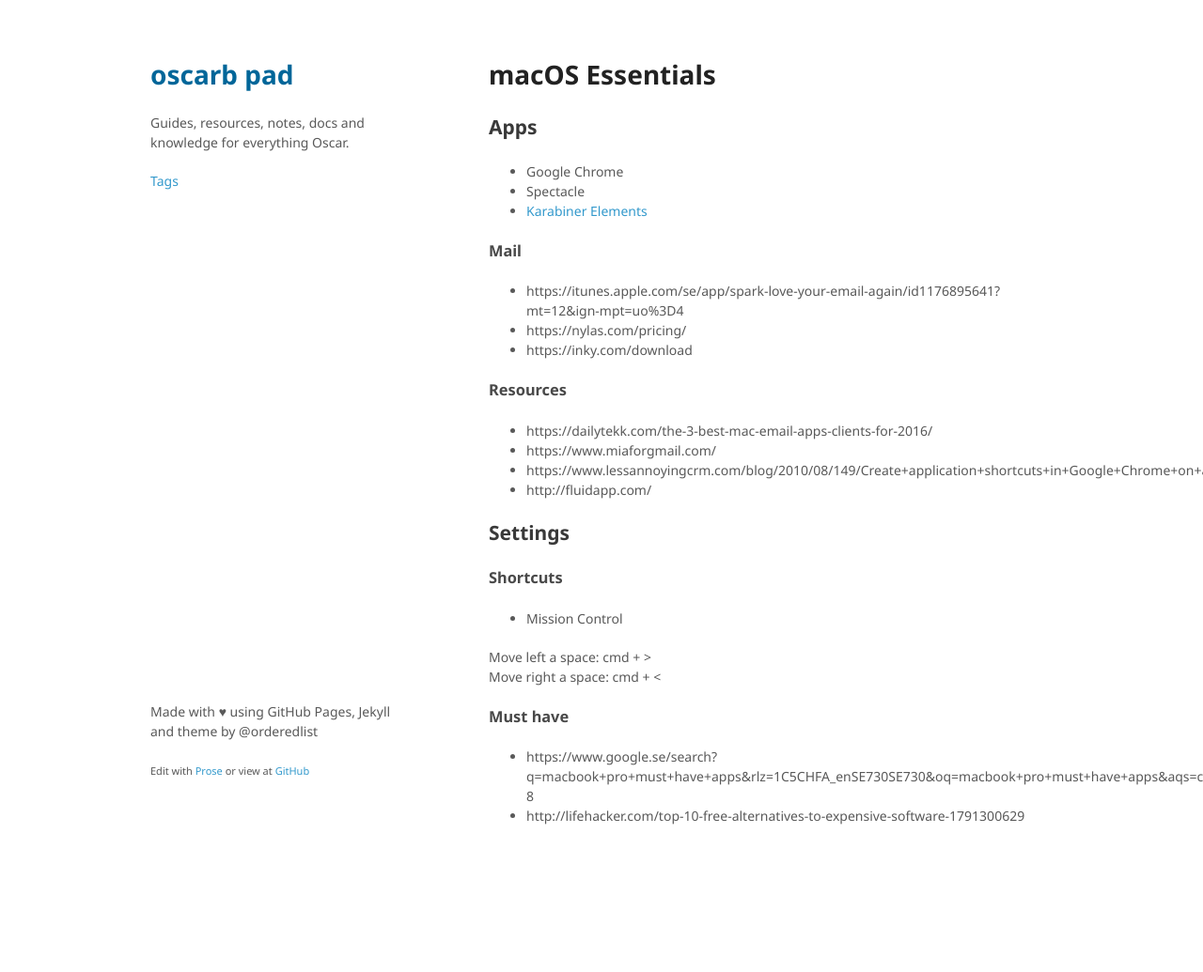
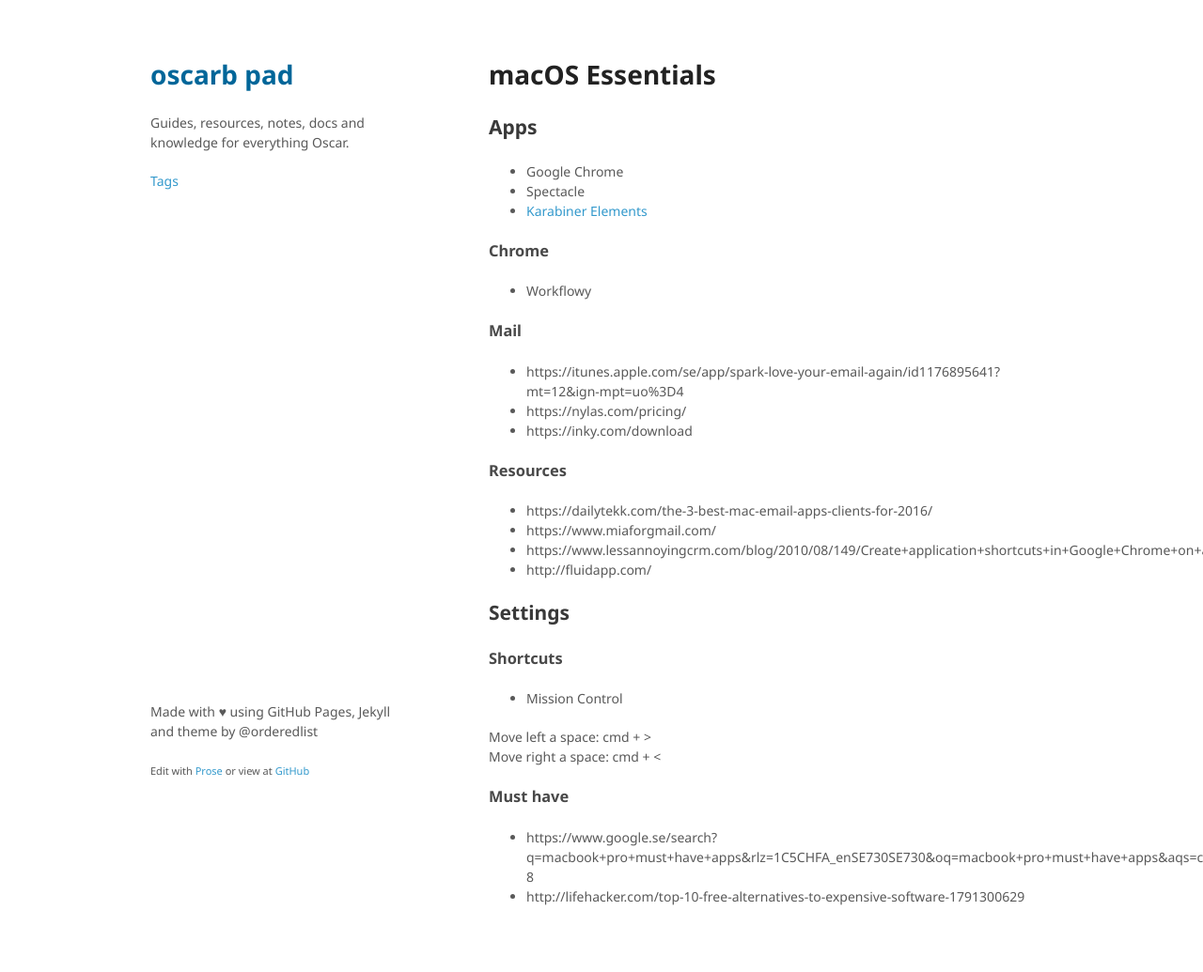
Before and after one commit to oscarb/pad, a Jekyll site: the page built from _docs/macos-essentials.md, in a window 1280 px wide. Shown: the whole page at 94% size. Built offline with Jekyll 4.4.1, drawn with Linux system fonts in a browser that asks for light colours; some web fonts are replaced; before the commit the page ends 949 px from its top, so only the background shows below that.

Commit message:
Update macos-essentials.md

```diff
--- a/_docs/macos-essentials.md
+++ b/_docs/macos-essentials.md
@@ -10,6 +10,10 @@ tags: [macOS]
 - Google Chrome
 - Spectacle
 - [Karabiner Elements](https://github.com/tekezo/Karabiner-Elements)
+
+### Chrome
+
+- Workflowy
 
 ### Mail
 
```
